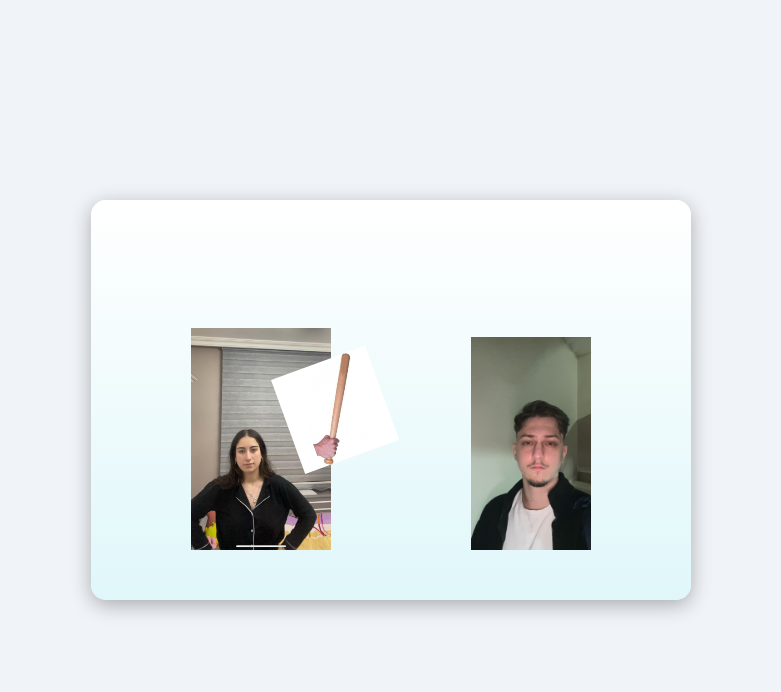
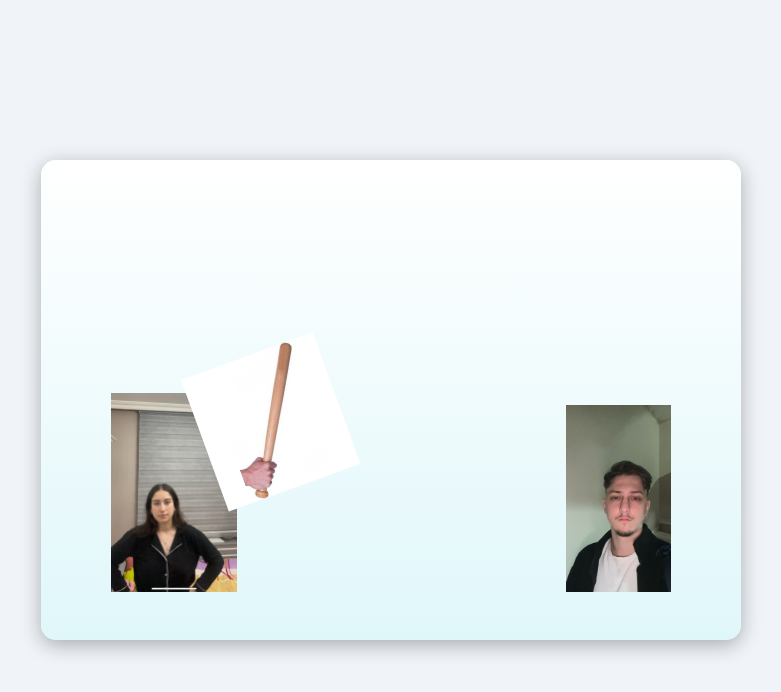
Before and after one commit to xefehaann53-sketch/askim-game, a plain HTML site: page index.html in a window 1280 px wide. Shown: the whole page, without its empty margins (249-1030 px from the left). Drawn offline with Linux system fonts and the light colour scheme.

Commit message:
Update index.html

```diff
--- a/index.html
+++ b/index.html
@@ -3,7 +3,7 @@
 <head>
 <meta charset="UTF-8">
 <meta name="viewport" content="width=device-width, initial-scale=1.0">
-<title>Aşkım Game - Yakınlaştırılmış</title>
+<title>Aşkım Game</title>
 <style>
 body {
   margin: 0;
@@ -15,41 +15,43 @@ body {
   font-family: Arial, sans-serif;
   overflow: hidden;
 }
+
 #gameArea {
   position: relative;
-  width: 600px;
-  height: 400px;
+  width: 90%;       /* Esnek genişlik */
+  max-width: 700px; /* Maksimum genişlik */
+  height: 60vh;     /* Yükseklik ekran boyutuna göre */
   border-radius: 15px;
   background: linear-gradient(to bottom, #fff, #e0f7fa);
+  overflow: hidden;
   box-shadow: 0 5px 20px rgba(0,0,0,0.3);
-  overflow: hidden;
 }
 
-/* Sen sağda, kafa büyük */
+/* Sen sağda */
 #myHead {
   position: absolute;
-  bottom: 50px;
-  right: 100px;
-  width: 120px;
+  bottom: 10%;
+  right: 10%;
+  width: 15%;
   transition: transform 0.1s;
   z-index: 2;
 }
 
-/* Kız arkadaş solda, sopa daha yakın */
+/* Kız arkadaş solda */
 #gf {
   position: absolute;
-  bottom: 50px;
-  left: 100px;
-  width: 140px;
+  bottom: 10%;
+  left: 10%;
+  width: 18%;
   z-index: 2;
 }
 
-/* Sopa kız arkadaşın elinde, kafana çarpacak */
+/* Sopa */
 #stick {
   position: absolute;
-  bottom: 120px;
-  left: 180px;
-  width: 100px;
+  bottom: 25%;
+  left: 20%;
+  width: 20%;
   transform-origin: top left;
   transform: rotate(-20deg);
   transition: transform 0.15s;
@@ -75,7 +77,7 @@ body {
   100% { transform: translateY(-100px); opacity: 0; }
 }
 
-/* Vuruş efekti (renksiz, sadece shake) */
+/* Vuruş efekti */
 .hitEffect {
   position: absolute;
   width: 100px;
@@ -140,10 +142,6 @@ gameArea.addEventListener('click', function() {
   gameArea.appendChild(hit);
   setTimeout(() => hit.remove(), 300);
 
-  // Ses çal
-  hitSound.currentTime = 0;
-  hitSound.play();
-
   // Mesaj balonu
   const msg = document.createElement('div');
   msg.classList.add('message');
@@ -152,6 +150,10 @@ gameArea.addEventListener('click', function() {
   msg.style.top = Math.random() * 200 + 50 + 'px';
   gameArea.appendChild(msg);
   setTimeout(() => msg.remove(), 1500);
+
+  // Ses çal
+  hitSound.currentTime = 0;
+  hitSound.play();
 });
 </script>
 </body>
```
